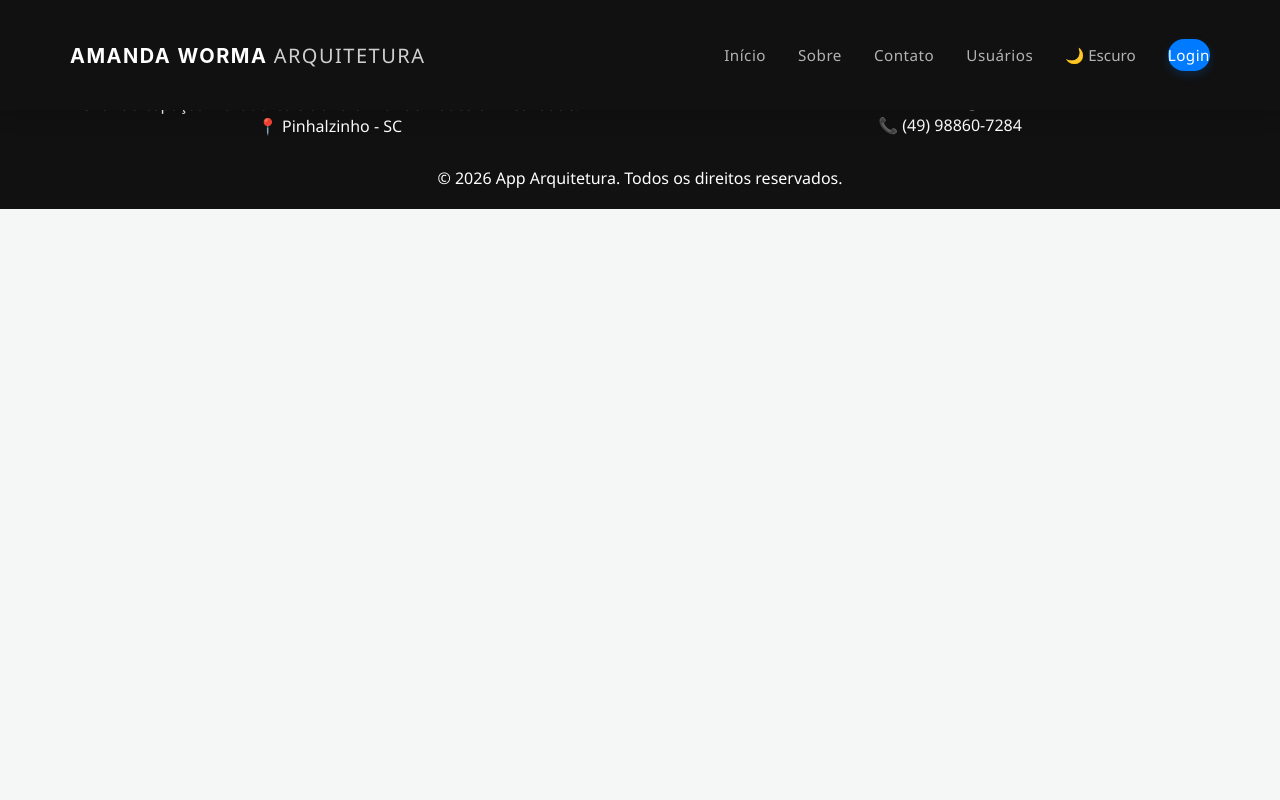
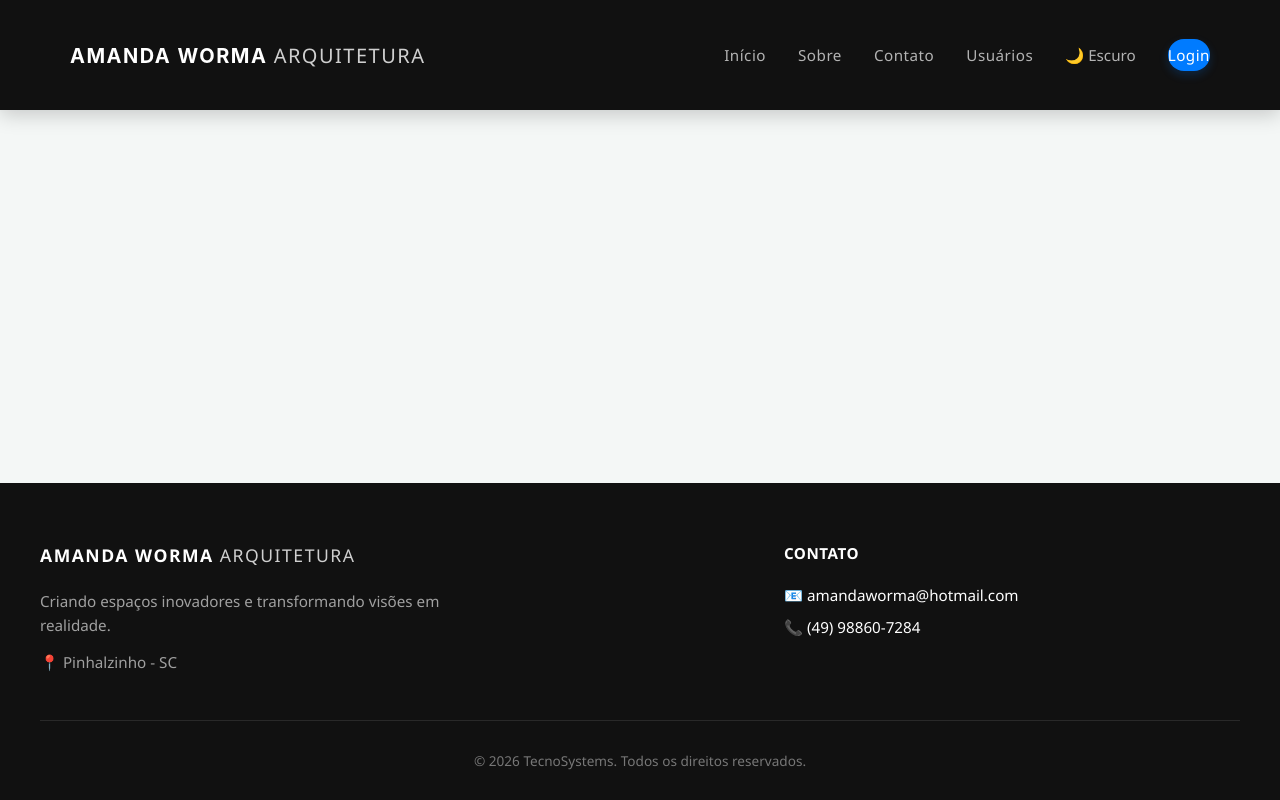
Before and after one commit to 06mateus/vue-project, a Vue app: page / in a window 1280 px wide. Built offline with nearby package versions, Linux system fonts and the light colour scheme.

Commit message:
Ajustado Footer e espaçamento da tela para que não fique aparecendo o Footer o tempo todo, somente quando rolar pra baixo

```diff
--- a/src/App.vue
+++ b/src/App.vue
@@ -4,9 +4,15 @@ import Footer from './components/Footer.vue'
 </script>
 
 <template>
-  <NavBar />
-  <RouterView />
-  <Footer />
+  <div class="app-wrapper">
+    <NavBar />
+
+    <main class="main-conteudo">
+      <RouterView />
+    </main>
+
+    <Footer />
+  </div>
 </template>
 
 <style>
@@ -16,7 +22,7 @@ body, html {
   padding: 0;
   box-sizing: border-box;
   font-family: 'Inter', sans-serif;
-  height: 100%; /* Importante para a estrutura do rodapé */
+  height: 100%;
 }
 
 /* Layout Wrapper para forçar o rodapé para baixo mesmo em telas vazias */
@@ -25,4 +31,10 @@ body, html {
   flex-direction: column;
   min-height: 100vh;
 }
+
+/* Nova classe que vai empurrar o footer para baixo */
+.main-conteudo {
+  flex: 1; /* Faz o conteúdo ocupar todo o espaço vertical restante */
+  padding-top: 80px; /* Deixa o espaço exato para a Navbar Fixa não cobrir seu texto */
+}
 </style>
--- a/src/components/Footer.vue
+++ b/src/components/Footer.vue
@@ -1,5 +1,4 @@
 <script setup>
-// O ano atual (2026) dinâmico usando o JavaScript
 const anoAtual = new Date().getFullYear()
 </script>
 
@@ -7,8 +6,8 @@ const anoAtual = new Date().getFullYear()
   <footer class="footer">
     <div class="footer-container">
 
-      <div class="footer-bloco">
-        <h3 class="footer-logo">AMANDA WORMA ARQUITETURA</h3>
+      <div class="footer-bloco bloco-marca">
+        <h3 class="footer-logo">AMANDA WORMA <span class="logo-sub">ARQUITETURA</span></h3>
         <p>Criando espaços inovadores e transformando visões em realidade.</p>
         <p class="footer-localizacao">📍 Pinhalzinho - SC</p>
       </div>
@@ -22,7 +21,7 @@ const anoAtual = new Date().getFullYear()
     </div>
 
     <div class="footer-inferior">
-      <p>&copy; {{ anoAtual }} App Arquitetura. Todos os direitos reservados.</p>
+      <p>&copy; {{ anoAtual }} TecnoSystems. Todos os direitos reservados.</p>
     </div>
   </footer>
 </template>
@@ -30,43 +29,95 @@ const anoAtual = new Date().getFullYear()
 <style scoped>
 .footer {
   width: 100%;
-  background-color: #111111; /* Fundo escuro elegante */
+  background-color: #111111;
   color: #ffffff;
-  padding: 50px 20px 20px 20px;
-  margin-top: auto; /* Empurra o rodapé para o fim da página se houver pouco conteúdo */
+  padding: 60px 24px 30px 24px;
   box-sizing: border-box;
-  text-align: center; /* Centraliza o texto de todos os blocos por padrão */
+  transition: background-color 0.4s ease, color 0.4s ease;
 }
 
-/* Suporte ao tema claro/escuro dinâmico do seu sistema */
 [data-theme="light"] .footer {
-  background-color: #f1f1f1;
+  background-color: #f8f9fa;
   color: #333333;
-  border-top: 1px solid #e0e0e0;
+  border-top: 1px solid #eeeeee;
 }
 
 .footer-container {
   max-width: 1200px;
   margin: 0 auto;
   display: grid;
-  grid-template-columns: 1fr 1fr; /* 2 colunas iguais no PC */
-  gap: 40px;
-  padding-bottom: 30px;
+  grid-template-columns: 1.5fr 1fr; /* Dá um pouco mais de espaço para o bloco da marca */
+  gap: 60px;
+  padding-bottom: 40px;
+  border-bottom: 1px solid rgba(255, 255, 255, 0.1);
+}
+
+[data-theme="light"] .footer-container {
+  border-bottom: 1px solid rgba(0, 0, 0, 0.08);
 }
 
 .footer-bloco {
   display: flex;
   flex-direction: column;
-  align-items: center; /* Centraliza os itens horizontalmente no bloco */
-  justify-content: center;
+  align-items: flex-start; /* Alinhamento mais sofisticado à esquerda no PC */
+  text-align: left;
 }
 
-.footer-bloco h3,
-.footer-bloco h4 {
-  margin-top: 0;
-  margin-bottom: 18px;
-  font-weight: 700;
-  width: 100%;
+.bloco-marca p {
+  color: #a0a0a0;
+  max-width: 400px;
+  line-height: 1.6;
 }
 
+[data-theme="light"] .bloco-marca p {
+  color: #666666;
+}
+
+.footer-logo {
+  font-size: 1.1rem;
+  letter-spacing: 1.5px;
+  font-weight: 700;
+  margin: 0 0 16px 0;
+}
+
+.logo-sub {
+  font-weight: 300;
+  opacity: 0.8;
+}
+
+.footer-bloco h4 {
+  margin: 0 0 16px 0;
+  font-weight: 600;
+  letter-spacing: 0.5px;
+  text-transform: uppercase;
+  font-size: 0.95rem;
+}
+
+.footer-bloco p {
+  margin: 6px 0;
+  font-size: 0.95rem;
+}
+
+.footer-inferior {
+  max-width: 1200px;
+  margin: 0 auto;
+  padding-top: 30px;
+  text-align: center;
+  font-size: 0.85rem;
+  color: #777777;
+}
+
+/* Responsividade para celulares */
+@media (max-width: 768px) {
+  .footer-container {
+    grid-template-columns: 1fr; /* Vira uma coluna única no celular */
+    gap: 40px;
+    text-align: center;
+  }
+
+  .footer-bloco {
+    align-items: center;
+    text-align: center;
+  }
+}
 </style>
```
